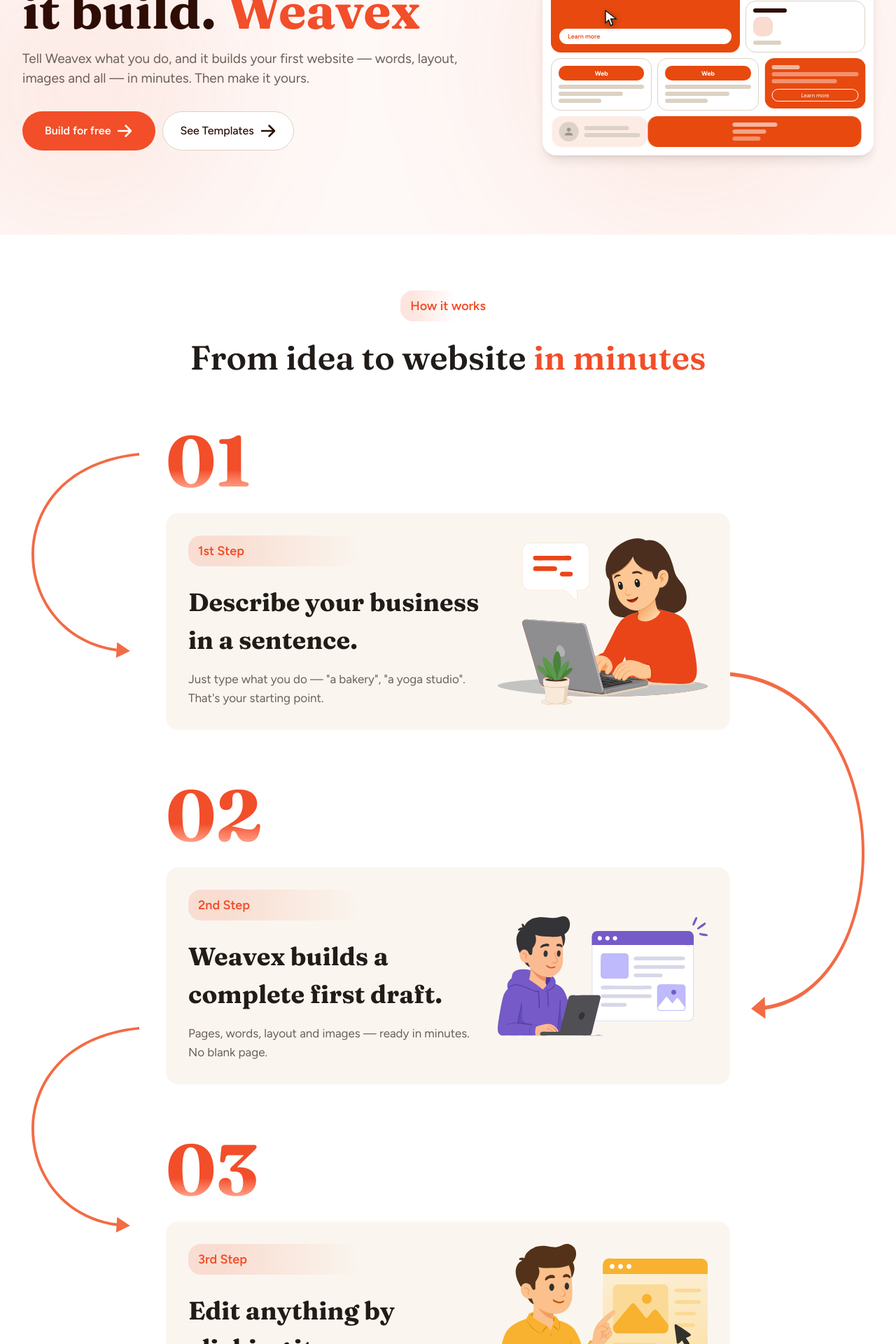
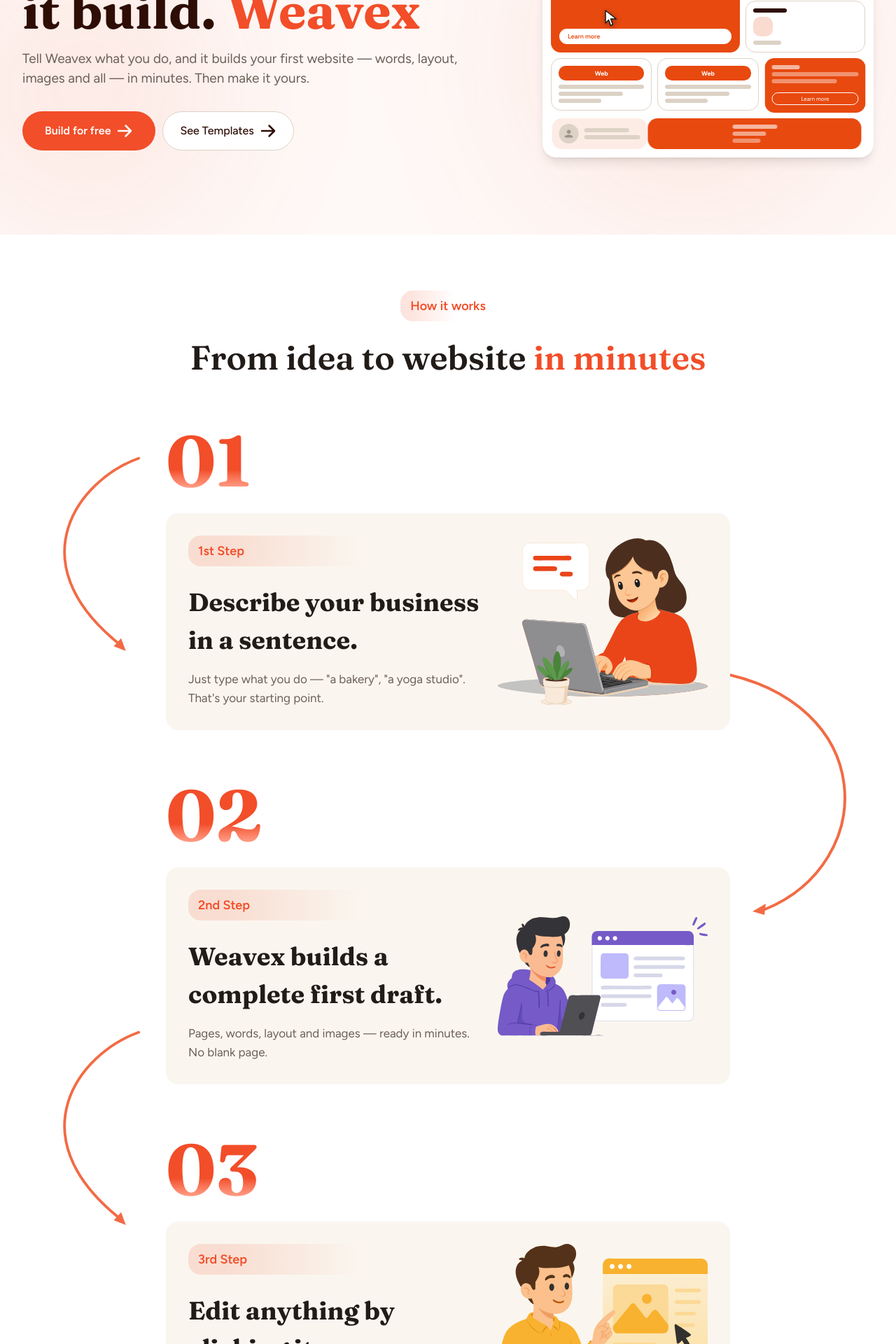
Before and after one commit to shafayath-jr/cortex-new-landing, a Next.js app: page /weavex-website-builder in a window 1280 px wide. Shown: the part 360-2280 px from the top of the page at 70% size. Built offline with nearby package versions, Linux system fonts and the light colour scheme.

Commit message:
how it works arrow animaiton and tamplate teaser browser animation done

```diff
--- a/src/components/pages/WeavexBuilder/BuilderAnimation.tsx
+++ b/src/components/pages/WeavexBuilder/BuilderAnimation.tsx
@@ -55,20 +55,21 @@
 
 type Pos = { x: number; y: number };
 
-// cursor-to-webpage targets the orange hero card (top-left block), safely within its bounds
+// prompt bar is vertically centered at y≈165 in the 330px container
+// "Learn more" button in row-2 right card ≈ x=390, y=206
 const CURSOR_POS: Record<Phase, Pos> = {
-  prompt: { x: 305, y: 28 },
-  "cursor-to-arrow": { x: 436, y: 28 },
-  "arrow-click": { x: 436, y: 28 },
-  "prompt-exit": { x: 436, y: 28 },
-  "theme-enter": { x: 436, y: 60 },
+  prompt: { x: 305, y: 165 },
+  "cursor-to-arrow": { x: 436, y: 165 },
+  "arrow-click": { x: 436, y: 165 },
+  "prompt-exit": { x: 436, y: 165 },
+  "theme-enter": { x: 436, y: 80 },
   "cursor-to-square": { x: 88, y: 172 },
   "square-click": { x: 88, y: 172 },
   "theme-exit": { x: 88, y: 172 },
   "webpage-enter": { x: 88, y: 172 },
-  "cursor-to-webpage": { x: 130, y: 95 },
-  "webpage-click": { x: 130, y: 95 },
-  "webpage-exit": { x: 130, y: 95 },
+  "cursor-to-webpage": { x: 388, y: 295 },
+  "webpage-click": { x: 388, y: 295 },
+  "webpage-exit": { x: 388, y: 295 },
 };
 
 function blockStyle(fromLeft: boolean, delay: number, visible: boolean): React.CSSProperties {
@@ -123,15 +124,21 @@
 
   const cursorVisible = phase !== "prompt";
   const clicking = arrowClicked || squareClicked || phase === "webpage-click";
+  const row2RightHovered  = ["cursor-to-webpage", "webpage-click"].includes(phase);
+  const row2RightClicking = phase === "webpage-click";
 
   const pos = CURSOR_POS[phase];
 
+  // vertically centered — translateY(-50%) keeps bar at mid-height, scaleX handles squish
   const promptPanelStyle: React.CSSProperties = {
     position: "absolute",
-    inset: 0,
-    bottom: "auto",
+    left: 0,
+    right: 0,
+    top: "50%",
     transformOrigin: "center center",
-    transform: promptVisible ? "scaleX(1)" : "scaleX(0)",
+    transform: promptVisible
+      ? "translateY(-50%) scaleX(1)"
+      : "translateY(-50%) scaleX(0)",
     opacity: promptActive ? 1 : 0,
     transition: "transform 420ms ease-in-out, opacity 300ms ease",
     pointerEvents: "none",
@@ -342,11 +349,28 @@
                 </div>
               </div>
               <div className="flex-1" style={blockStyle(true, 270, blocksIn)}>
-                <div className="rounded-xl bg-[#e8490f] p-2.5">
+                <div
+                  className="rounded-xl p-2.5"
+                  style={{
+                    background: row2RightHovered ? "#d43e0a" : "#e8490f",
+                    transition: "background 200ms ease",
+                  }}
+                >
                   <div className="mb-1 h-1.5 w-10 rounded-full bg-white/60" />
                   <div className="mb-1 h-1.5 w-full rounded-full bg-white/40" />
                   <div className="mb-2 h-1.5 w-3/4 rounded-full bg-white/40" />
-                  <div className="rounded-full border border-white px-2 py-0.5 text-center font-figtree text-[8px] text-white">Learn more</div>
+                  <div
+                    className="rounded-full border border-white px-2 py-0.5 text-center font-figtree text-[8px] text-white"
+                    style={{
+                      background: row2RightClicking ? "rgba(255,255,255,0.35)" : row2RightHovered ? "rgba(255,255,255,0.15)" : "transparent",
+                      transform: row2RightClicking ? "scale(0.88)" : "scale(1)",
+                      transition: "background 150ms ease, transform 100ms ease",
+                      display: "inline-block",
+                      width: "100%",
+                    }}
+                  >
+                    Learn more
+                  </div>
                 </div>
               </div>
             </div>
--- a/src/components/pages/WeavexBuilder/FaqSection.tsx
+++ b/src/components/pages/WeavexBuilder/FaqSection.tsx
@@ -60,7 +60,7 @@
 
         {/* Header */}
         <div className="flex flex-col items-center gap-4 text-center">
-          <span className="inline-flex items-center rounded-[18px] bg-linear-to-r from-coral-500/0 from-42% to-coral-500/15 to-88% px-3.5 py-2 font-figtree text-lg font-semibold text-coral-500">
+          <span className="inline-flex items-center rounded-[18px] bg-linear-to-l from-coral-500/0 from-42% to-coral-500/15 to-88% px-3.5 py-2 font-figtree text-lg font-semibold text-coral-500">
             FAQ&apos;s
           </span>
           <h2 className="font-fraunces text-[38px] font-bold leading-normal text-[#221c19] sm:text-[42px]">
@@ -70,7 +70,7 @@
         </div>
 
         {/* Accordion list */}
-        <div className="w-full max-w-[876px]">
+        <div className="w-full max-w-7xl">
           {FAQS.map((faq, idx) => {
             const isOpen = openId === faq.id;
             return (
--- a/src/components/pages/WeavexBuilder/FeatureHighlights.tsx
+++ b/src/components/pages/WeavexBuilder/FeatureHighlights.tsx
@@ -69,7 +69,7 @@
       <div className="relative mx-auto flex max-w-7xl flex-col items-center gap-8 px-6 sm:px-8 lg:gap-[32px]">
         {/* Header */}
         <div className="flex flex-col items-center gap-4 text-center">
-          <span className="inline-flex items-center rounded-[18px] bg-linear-to-r from-coral-500/0 from-42% to-coral-500/15 to-88% px-3.5 py-2 font-figtree text-lg font-semibold text-coral-500">
+          <span className="inline-flex items-center rounded-[18px] bg-linear-to-l from-coral-500/0 from-42% to-coral-500/15 to-88% px-3.5 py-2 font-figtree text-lg font-semibold text-coral-500">
             Feature Highlights
           </span>
           <h2 className="font-fraunces text-4xl font-bold leading-normal text-[#221c19] sm:text-5xl lg:text-[48px]">
--- a/src/components/pages/WeavexBuilder/HowItWorks.tsx
+++ b/src/components/pages/WeavexBuilder/HowItWorks.tsx
@@ -1,4 +1,7 @@
+"use client";
+
 import Image from "next/image";
+import { useEffect, useRef } from "react";
 
 const STEPS = [
   {
@@ -63,10 +66,108 @@
   );
 }
 
+function useDrawOnScroll() {
+  const pathRef = useRef<SVGPathElement>(null);
+  const headRef = useRef<SVGPolygonElement>(null);
+
+  useEffect(() => {
+    const path = pathRef.current;
+    const head = headRef.current;
+    if (!path || !head) return;
+
+    const length = path.getTotalLength();
+    path.style.strokeDasharray = String(length);
+    path.style.strokeDashoffset = String(length);
+    head.style.opacity = "0";
+
+    const observer = new IntersectionObserver(
+      ([entry]) => {
+        if (entry.isIntersecting) {
+          path.style.transition = "stroke-dashoffset 1.2s cubic-bezier(0.4,0,0.2,1)";
+          path.style.strokeDashoffset = "0";
+          head.style.transition = "opacity 0.3s ease 1.1s";
+          head.style.opacity = "1";
+          observer.disconnect();
+        }
+      },
+      { threshold: 0.3 }
+    );
+    observer.observe(path);
+    return () => observer.disconnect();
+  }, []);
+
+  return { pathRef, headRef };
+}
+
+// Arrow curving from top-right down-left, arrowhead at bottom (used on left side)
+function ArrowEntry({ className }: { className?: string }) {
+  const { pathRef, headRef } = useDrawOnScroll();
+
+  return (
+    <svg
+      viewBox="0 0 161 305"
+      fill="none"
+      xmlns="http://www.w3.org/2000/svg"
+      className={className}
+      aria-hidden
+      overflow="visible"
+    >
+      {/* Centerline: from top-right (159,2) curving left/down to arrowhead back (127,281) */}
+      <path
+        ref={pathRef}
+        d="M 159 8 C 70 40 -20 160 127 281"
+        fill="none"
+        stroke="#F26B45"
+        strokeWidth="4"
+        strokeLinecap="round"
+      />
+      {/* Arrowhead aligned to path tangent at (127,281): direction ≈43.7° right-down */}
+      <polygon
+        ref={headRef}
+        points="122,287 133,275 140,294"
+        fill="#F26B45"
+      />
+    </svg>
+  );
+}
+
+// Arrow curving from bottom-right up-left to top (used on right side, applied with rotate-180)
+// After rotation: visually draws top→bottom, arrowhead appears at bottom pointing down
+function ArrowRight({ className }: { className?: string }) {
+  const { pathRef, headRef } = useDrawOnScroll();
+
+  return (
+    <svg
+      viewBox="0 0 212 363"
+      fill="none"
+      xmlns="http://www.w3.org/2000/svg"
+      className={className}
+      aria-hidden
+      overflow="visible"
+    >
+      {/* Single smooth cubic matching the original S-curve (bows left to x≈-8 at midpoint) */}
+      <path
+        ref={pathRef}
+        d="M 212 362 C -20 320 -20 90 142 23"
+        fill="none"
+        stroke="#F26B45"
+        strokeWidth="4"
+        strokeLinecap="round"
+      />
+      {/* Arrowhead aligned to path tangent at (142,23): direction ≈-9.9° right-up in SVG (left-down after rotate-180) */}
+      <polygon
+        ref={headRef}
+        points="141,31 143,15 160,20"
+        fill="#F26B45"
+      />
+    </svg>
+  );
+}
+
 export function HowItWorks() {
   return (
     <section className="relative w-full overflow-hidden bg-white py-16 md:py-20">
-      <div className="mx-auto flex max-w-7xl flex-col items-center gap-12 px-6 sm:px-8 lg:gap-[60px]">
+      <div className="mx-auto flex max-w-7xl flex-col items-center gap-12 px-6 sm:px-8 lg:gap-15">
         {/* Header */}
         <div className="flex flex-col items-center gap-4 text-center">
           <StepBadge>How it works</StepBadge>
@@ -77,40 +178,12 @@
         </div>
 
         {/* Steps timeline */}
-        <div className="relative w-full max-w-[806px]">
+        <div className="relative w-full max-w-201.5">
           {/* Connector arrows — desktop only */}
-          <Image
-            src="/images/weavex/how-it-works/arrow-entry.svg"
-            alt=""
-            width={155}
-            height={305}
-            aria-hidden
-            className="pointer-events-none absolute -left-24 top-10 hidden w-[120px] lg:block xl:-left-48 xl:w-[155px]"
-          />
-          <Image
-            src="/images/weavex/how-it-works/arrow-right.svg"
-            alt=""
-            width={155}
-            height={363}
-            aria-hidden
-            className="pointer-events-none absolute -right-20 top-[18%] hidden w-[150px] lg:block xl:-right-48 xl:w-[212px] rotate-180"
-          />
-            <Image
-            src="/images/weavex/how-it-works/arrow-entry.svg"
-            alt=""
-            width={155}
-            height={305}
-            aria-hidden
-            className="pointer-events-none absolute -left-24 top-[44%] hidden w-[120px] lg:block xl:-left-48 xl:w-[155px]"
-          />
-          <Image
-            src="/images/weavex/how-it-works/arrow-right.svg"
-            alt=""
-            width={212}
-            height={363}
-            aria-hidden
-            className="pointer-events-none absolute -right-20 top-[68%] hidden w-[150px] lg:block xl:-right-48 xl:w-[212px] rotate-180"
-          />
+          <ArrowEntry className="pointer-events-none absolute -left-24 top-10 hidden w-30 lg:block xl:-left-48 xl:w-38.75" />
+          <ArrowRight className="pointer-events-none absolute -right-20 top-[18%] hidden w-37.5 lg:block xl:-right-48 xl:w-53 rotate-180" />
+          <ArrowEntry className="pointer-events-none absolute -left-24 top-[44%] hidden w-30 lg:block xl:-left-48 xl:w-38.75" />
+          <ArrowRight className="pointer-events-none absolute -right-20 top-[68%] hidden w-37.5 lg:block xl:-right-48 xl:w-53 rotate-180" />
 
           <div className="flex flex-col gap-14 lg:gap-[70px]">
             {STEPS.map((step) => (
```
Also changed, not shown: src/components/pages/WeavexBuilder/TemplateTeaser.tsx (+177 -20 lines).
